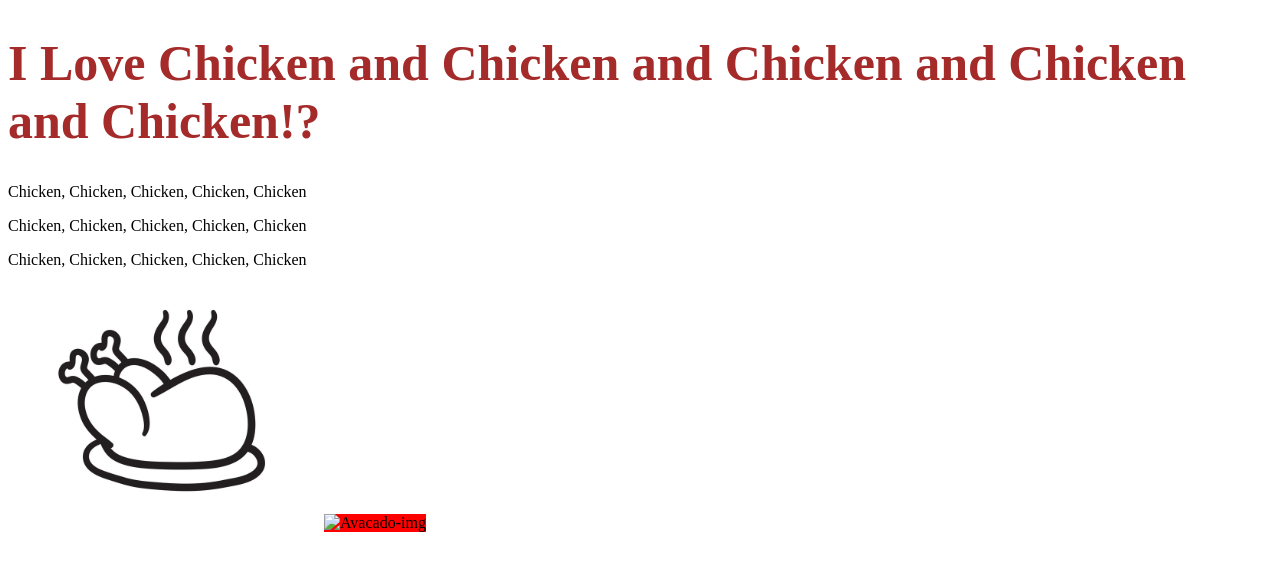
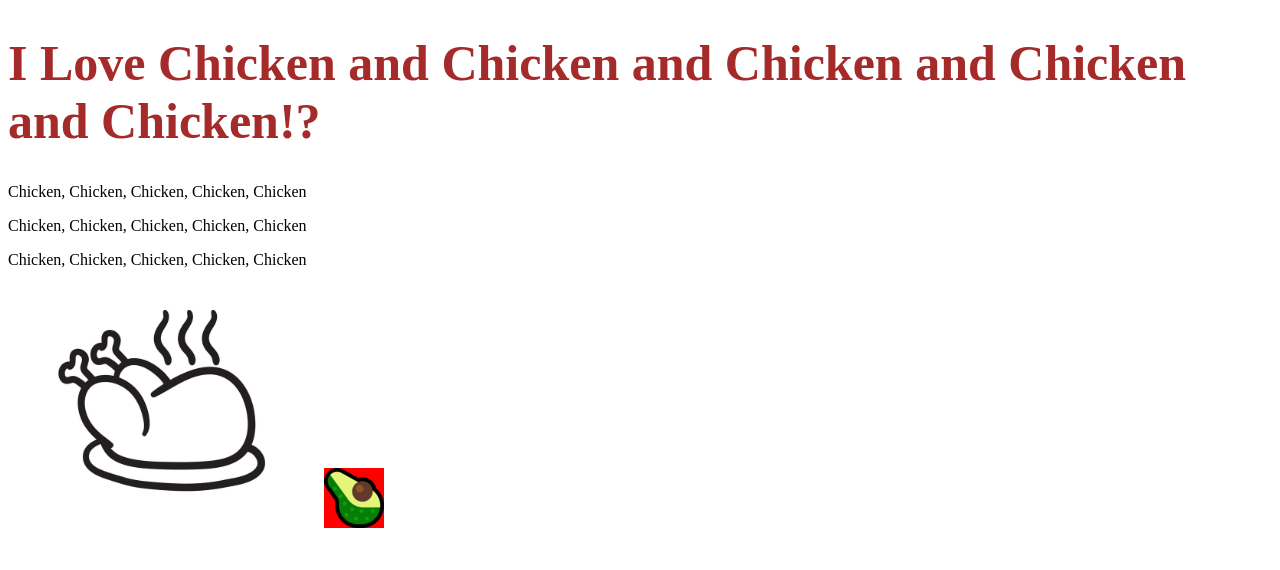
Before and after one commit to Jad3nm3c0d3/Chicken, a plain HTML site: page index.html in a window 1280 px wide. Drawn offline with Linux system fonts and the light colour scheme.

Commit message:
Update index.html

```diff
--- a/index.html
+++ b/index.html
@@ -13,7 +13,7 @@
   <p>Chicken, Chicken, Chicken, Chicken, Chicken</p>
   <p>Chicken, Chicken, Chicken, Chicken, Chicken</p>
   <img class="chicken" src="Chicken.png" alt="Chicken-img">
-  <img class="avacado" src="avacado.png" alt="Avacado-img">
+  <img class="avacado" src="avocado.png" alt="Avacado-img">
 </body>
 
 </html>
```
